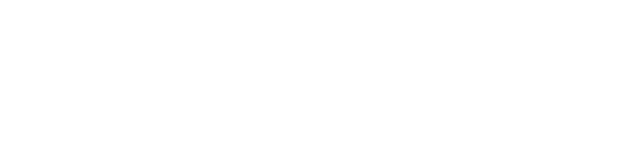
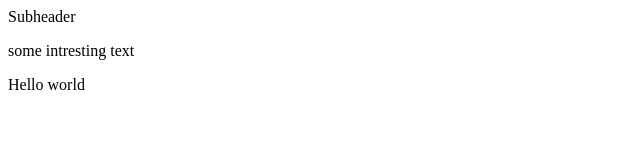
Before and after one commit to JumaOchi/Demo-repo2, a plain HTML site: page index.html in a window 1280 px wide. Shown: the whole page, without its empty margins (0-640 px from the left). Drawn offline with Linux system fonts and the light colour scheme.

Commit message:
added div

```diff
--- a/index.html
+++ b/index.html
@@ -7,6 +7,9 @@
     <title>Document</title>
 </head>
 <body>
+    <div>Subheader</div>
 
+    <p>some intresting text</p>
+    <P>Hello world</P>
 </body>
 </html>
```
